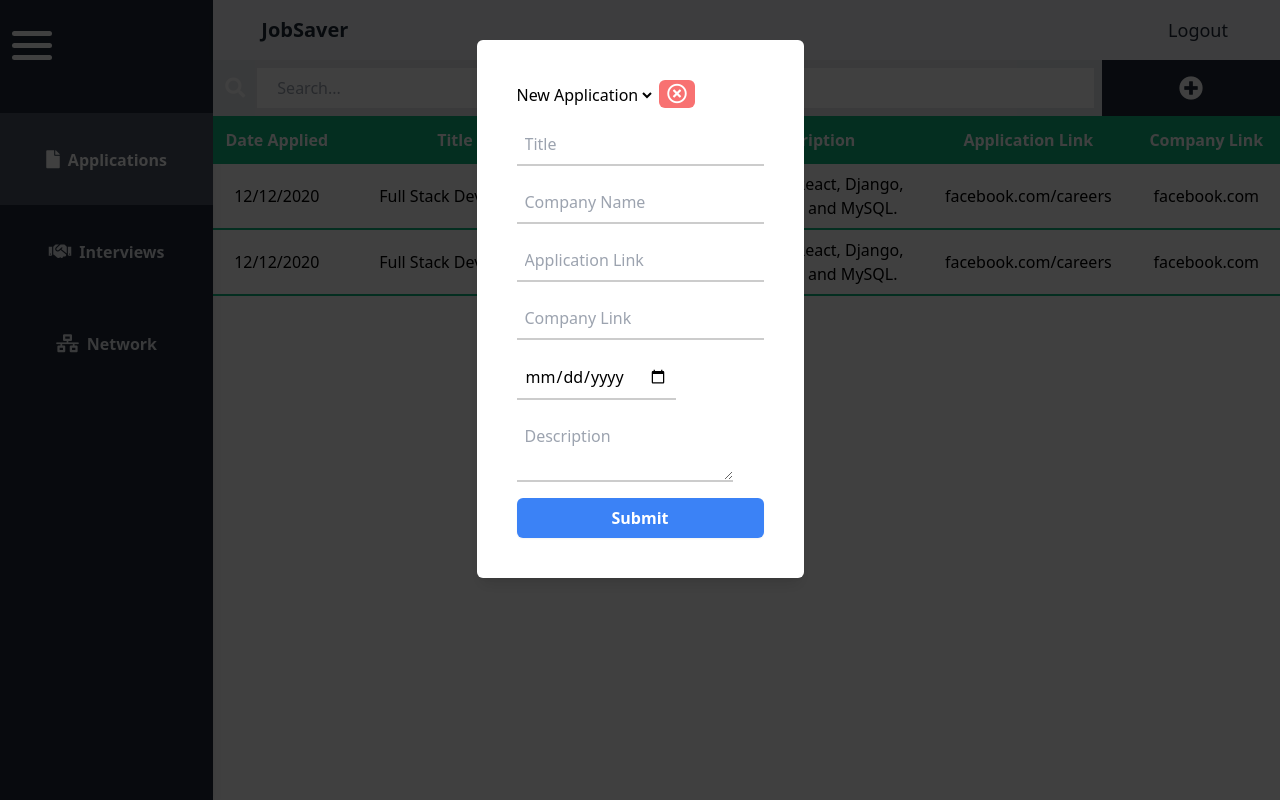
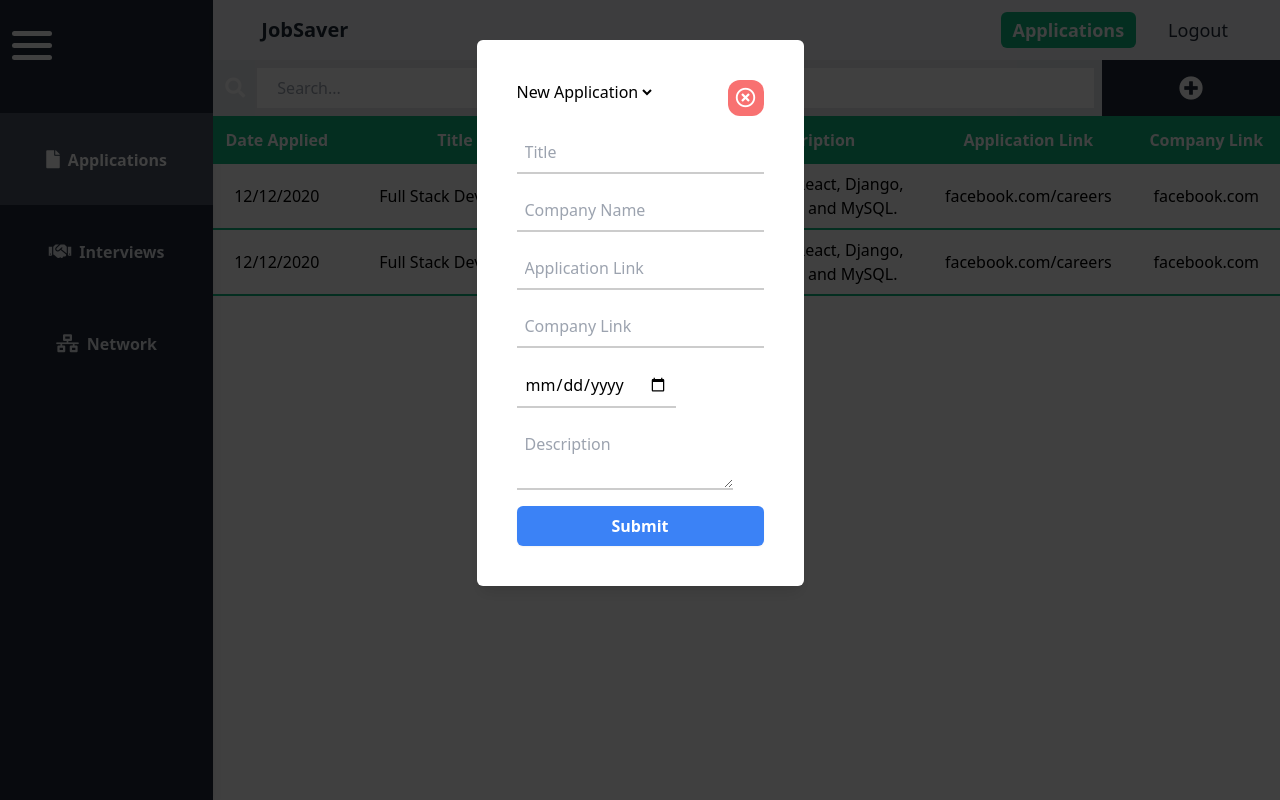
Before and after one commit to connorskorburg/JobSaver, a React (Create React App) app in the folder client/: page / in a window 1280 px wide. Both pictures are taken after a click on the button 1191 px from the left and 88 px from the top of the page. Built offline with nearby package versions, Linux system fonts and the light colour scheme.

Commit message:
updated styling for different model that is active in redux state

```diff
--- a/client/package.json
+++ b/client/package.json
@@ -16,6 +16,7 @@
     "react-redux": "^7.2.2",
     "react-router-dom": "^5.2.0",
     "react-scripts": "4.0.1",
+    "tailwindcss": "^2.0.2",
     "typescript": "^4.1.3",
     "web-vitals": "^0.2.4"
   },
--- a/client/src/components/layout/DashTable.tsx
+++ b/client/src/components/layout/DashTable.tsx
@@ -46,7 +46,11 @@ const DashTable = ({type}: PropTypes ) => {
       }
 
       <tbody>
-        <tr className="border-b-2 border-green-500">
+        <tr className={`border-b-2
+                      ${type === 'Applications' && `border-green-500`}
+                      ${type === 'Interviews' && `border-blue-500`}
+                      ${type === 'Network' && `border-indigo-500`}`}
+        >
           <td>12/12/2020</td>
           <td>Full Stack Developer</td>
           <td>Facebook</td>
@@ -62,7 +66,11 @@ const DashTable = ({type}: PropTypes ) => {
             </a>
           </td>
         </tr>
-        <tr className="border-b-2 border-green-500">
+        <tr className={`border-b-2
+                      ${type === 'Applications' && `border-green-500`}
+                      ${type === 'Interviews' && `border-blue-500`}
+                      ${type === 'Network' && `border-indigo-500`}`}
+        >
           <td>12/12/2020</td>
           <td>Full Stack Developer</td>
           <td>Facebook</td>
--- a/client/src/components/reusables/Navbar.tsx
+++ b/client/src/components/reusables/Navbar.tsx
@@ -1,10 +1,24 @@
-import React from 'react';
+import {useSelector} from 'react-redux';
+
 
 const Navbar = () => {
+  const content = useSelector((state: any) => state.activeContent);
   return (
     <nav className="flex px-10 py-3 bg-gray-100 shadow-lg">
       <a href="/" className="inline-block text-gray-800 text-xl py-1 px-2 font-bold">JobSaver</a>
-      <a href="/logout" className="inline-block text-gray-800 text-lg py-1 px-3 self-center rounded-md ml-auto hover:bg-gray-800 hover:text-gray-100 transition delay-75 duration-500 ease-in-out">Logout</a>
+      <div className="self-center ml-auto">
+        <h3 className={`inline-block text-lg mr-5 py-1 px-3 font-bold rounded-md text-white
+                        ${content.applications === true && `bg-green-500`}
+                        ${content.interviews === true && `bg-blue-500`}
+                        ${content.network === true && `bg-indigo-500`}`
+                      }
+        >
+          {content.applications === true && `Applications`}
+          {content.interviews === true && `Interviews`}
+          {content.network === true && `Network`}
+        </h3>
+        <a href="/logout" className="inline-block text-gray-800 text-lg py-1 px-3 self-center rounded-md hover:bg-gray-800 hover:text-gray-100 transition delay-75 duration-500 ease-in-out">Logout</a>
+      </div>
     </nav>
   )
 }
--- a/client/src/components/utilities/FilterDropDown.tsx
+++ b/client/src/components/utilities/FilterDropDown.tsx
@@ -24,13 +24,17 @@ const FilterDropDown = () => {
       {showForm &&
         <section style={popUpStyle} className="fixed inset-0 flex justify-center">
           <form onSubmit={handleSubmit} className="bg-white self-start my-10 p-10 rounded-md shadow-lg">
+            <div className='flex'>
+              <article>
                 <h1 className="inline-block">New </h1>
                 <select onChange={handleChange} name="model" className="focus:outline-none border-none bg-white">
                   <option className="bg-gray-300" value="application">Application</option>
                   <option className="bg-gray-300" value="interview">Interview</option>
                   <option className="bg-gray-300" value="network">Network</option>
                 </select>
-          <i onClick={() => setShowForm(!showForm)} className="mr-auto text-white text-xl bg-red-400 rounded-md px-2 ml-1 far fa-times-circle transition delay-50 duration-500 cursor-pointer focus:outline-none hover:bg-red-600"></i>
+              </article>
+              <i onClick={() => setShowForm(!showForm)} className="ml-auto text-white text-xl bg-red-400 rounded-xl px-2 py-1 ml-1 far fa-times-circle transition delay-50 duration-500 cursor-pointer focus:outline-none hover:bg-red-600"></i>
+            </div>
             {value === 'application' &&
               <article>
                 <input type="text" className="focus:outline-none" style={inputStyle} placeholder="Title" />
```
Also changed, not shown: 2 other files (tests, documents, lock files or other folders). Lines whose indentation alone changed are shown as unchanged.
